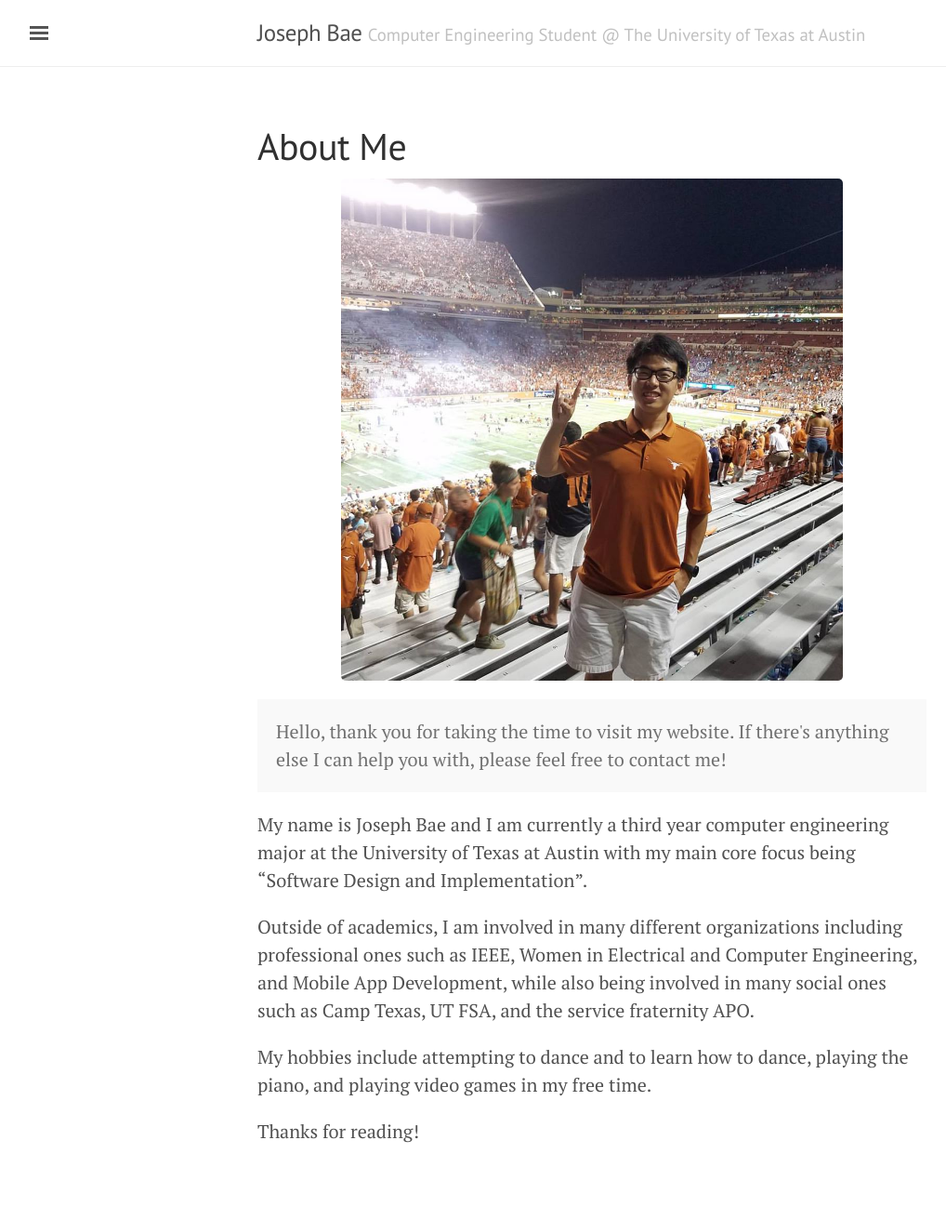
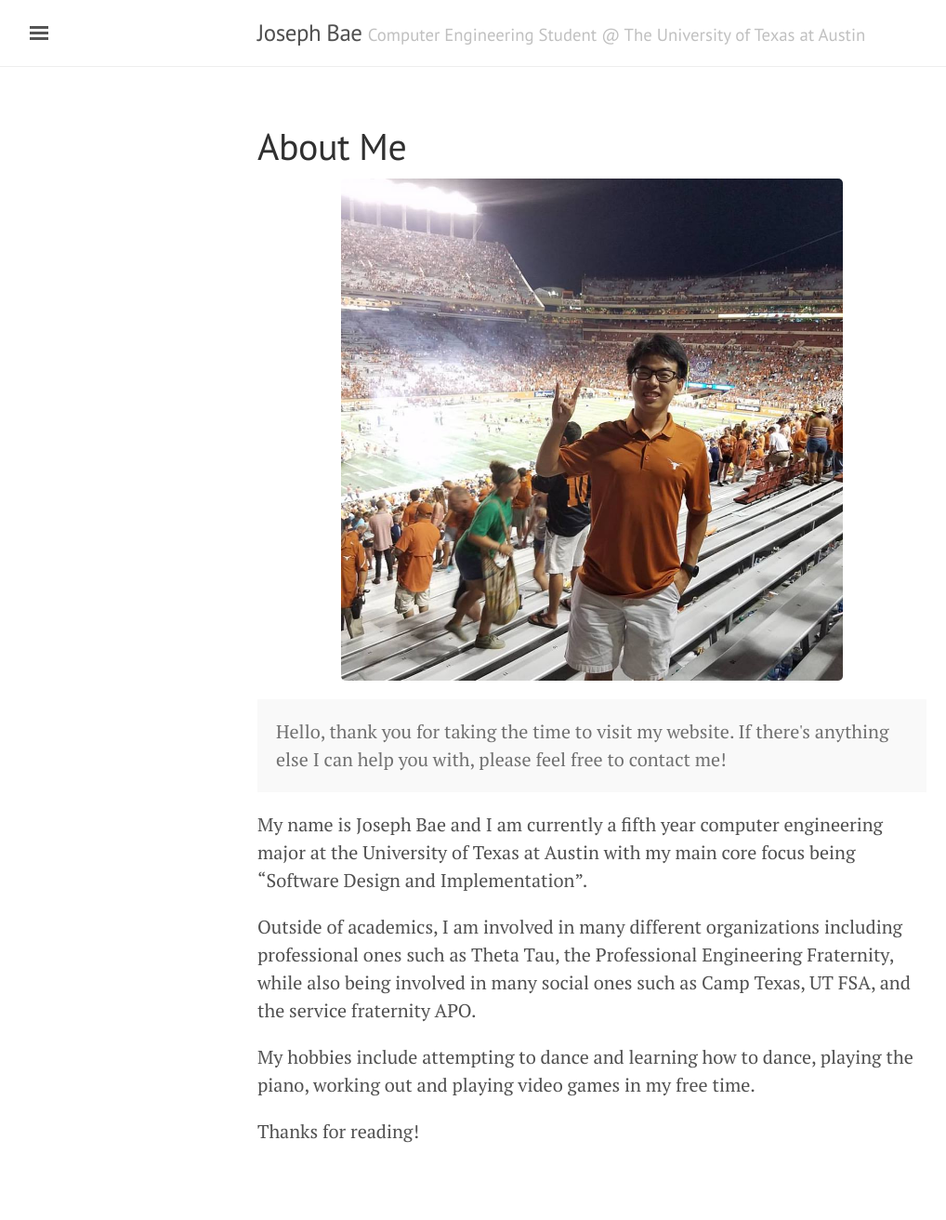
Before and after one commit to josephbae96/josephbae96.github.io, a Jekyll site: the page built from about.md, in a window 1280 px wide. Shown: the whole page at 93% size, without its empty margins (3-1021 px from the left). Built offline with Jekyll 4.4.1, drawn with Linux system fonts in a browser that asks for light colours.

Commit message:
Quick fixes

```diff
--- a/about.md
+++ b/about.md
@@ -10,13 +10,13 @@ title: About Me
   Hello, thank you for taking the time to visit my website. If there's anything else I can help you with, please feel free to contact me!
 </p>
 
-My name is Joseph Bae and I am currently a third year computer engineering
+My name is Joseph Bae and I am currently a fifth year computer engineering
 major at the University of Texas at Austin with my main core focus being
 "Software Design and Implementation".
 
-Outside of academics, I am involved in many different organizations including professional ones such as IEEE, Women in Electrical and Computer Engineering,
-and Mobile App Development, while also being involved in many social ones such as Camp Texas, UT FSA, and the service fraternity APO.
+Outside of academics, I am involved in many different organizations including professional ones such as Theta Tau, the Professional Engineering Fraternity,
+while also being involved in many social ones such as Camp Texas, UT FSA, and the service fraternity APO.
 
-My hobbies include attempting to dance and to learn how to dance, playing the piano, and playing video games in my free time.
+My hobbies include attempting to dance and learning how to dance, playing the piano, working out and playing video games in my free time.
 
 Thanks for reading!
```
Also changed, not shown: organizations.md (+3 -2 lines).
